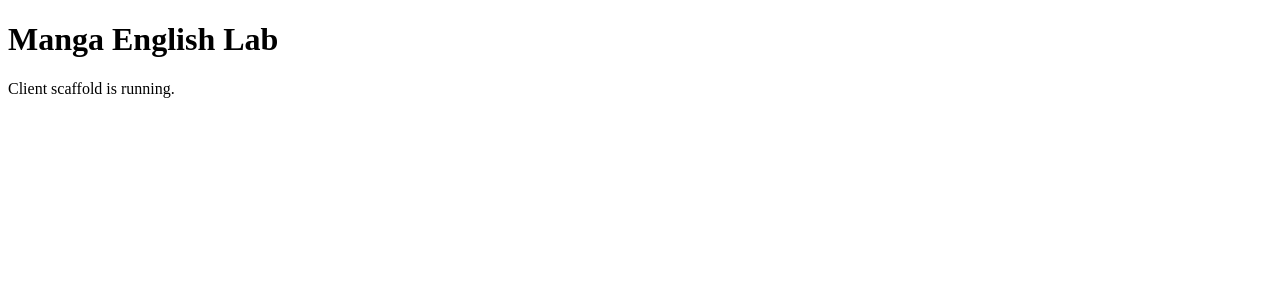
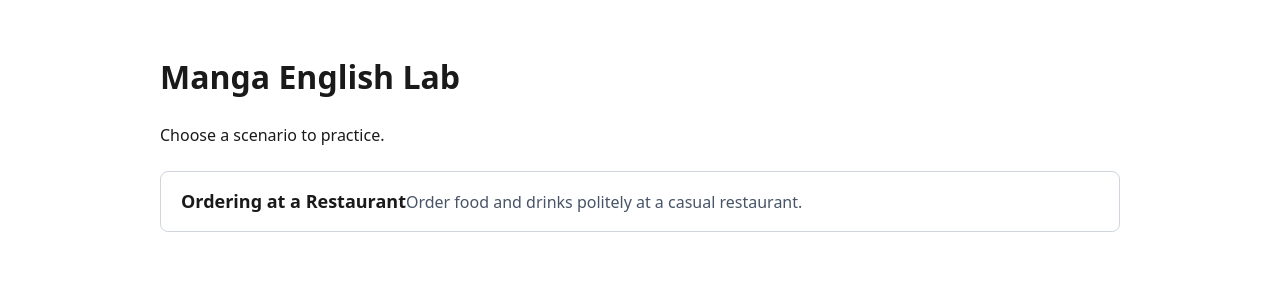
Before and after one commit to nola-connection/manga_english_lab, a React (Vite) app in the folder client/: page / in a window 1280 px wide. Shown: the top 300 px of the page. Built offline with nearby package versions, Linux system fonts and the light colour scheme.

Commit message:
Render Scenario List and Scenario Route From Static Data (MEL-032, #23)

```diff
--- a/client/src/App.jsx
+++ b/client/src/App.jsx
@@ -1,21 +1,18 @@
 import { Routes, Route } from "react-router-dom";
 
-// Base routing shell. Only a placeholder route exists for now; the real
-// ScenarioList (`/`) and ScenarioView (`/scenarios/:slug`) screens arrive with
-// MEL-032. See docs/architecture/frontend-architecture.md.
-function Placeholder() {
-  return (
-    <main>
-      <h1>Manga English Lab</h1>
-      <p>Client scaffold is running.</p>
-    </main>
-  );
-}
+import ScenarioList from "./components/ScenarioList.jsx";
+import ScenarioView from "./components/ScenarioView.jsx";
+import NotFound from "./components/NotFound.jsx";
 
+// Routing shell for the MVP (see docs/architecture/frontend-architecture.md):
+// `/` browses scenarios, `/scenarios/:slug` views one, and a catch-all renders
+// the not-found state.
 export default function App() {
   return (
     <Routes>
-      <Route path="/" element={<Placeholder />} />
+      <Route path="/" element={<ScenarioList />} />
+      <Route path="/scenarios/:slug" element={<ScenarioView />} />
+      <Route path="*" element={<NotFound />} />
     </Routes>
   );
 }
--- /dev/null
+++ b/client/src/components/NotFound.jsx
@@ -0,0 +1,19 @@
+import { Link } from "react-router-dom";
+
+/**
+ * Not-found presentation, reused for an unknown scenario slug and for the
+ * catch-all route. Offers a keyboard-operable link back to the scenario list.
+ */
+export default function NotFound({ title = "Page not found", message }) {
+  return (
+    <main className="app-main">
+      <h1>{title}</h1>
+      <p className="status">
+        {message ?? "We couldn’t find what you were looking for."}
+      </p>
+      <Link className="back-link" to="/">
+        Back to scenarios
+      </Link>
+    </main>
+  );
+}
--- /dev/null
+++ b/client/src/components/ScenarioList.jsx
@@ -0,0 +1,55 @@
+import { Link } from "react-router-dom";
+
+import { useScenarios } from "../hooks/useScenario.js";
+
+/**
+ * Landing page (route `/`). Browses published scenarios from static data and
+ * renders each as a keyboard-operable link to `/scenarios/:slug`.
+ *
+ * The loading state is wired to the fetch hook's `loading` and announced via an
+ * `aria-live` region; the delayed cold-start message that fills this region is
+ * added when the live API is wired in MEL-082 (see frontend-architecture.md).
+ */
+export default function ScenarioList() {
+  const { data: scenarios, loading, error, retry } = useScenarios();
+
+  return (
+    <main className="app-main">
+      <h1>Manga English Lab</h1>
+      <p>Choose a scenario to practice.</p>
+
+      {loading && (
+        <p className="status" role="status" aria-live="polite">
+          Loading scenarios…
+        </p>
+      )}
+
+      {error && !loading && (
+        <div className="status status--error" role="alert">
+          <p>Sorry, we couldn’t load the scenarios.</p>
+          <button type="button" onClick={retry}>
+            Try again
+          </button>
+        </div>
+      )}
+
+      {!loading && !error && scenarios && (
+        <ul className="scenario-list">
+          {scenarios.map((scenario) => (
+            <li key={scenario.slug}>
+              <Link
+                className="scenario-list__link"
+                to={`/scenarios/${scenario.slug}`}
+              >
+                <span className="scenario-list__title">{scenario.title}</span>
+                <span className="scenario-list__summary">
+                  {scenario.summary}
+                </span>
+              </Link>
+            </li>
+          ))}
+        </ul>
+      )}
+    </main>
+  );
+}
--- /dev/null
+++ b/client/src/components/ScenarioView.jsx
@@ -0,0 +1,82 @@
+import { Link, useParams } from "react-router-dom";
+
+import { useScenario } from "../hooks/useScenario.js";
+import NotFound from "./NotFound.jsx";
+
+/**
+ * Scenario route (`/scenarios/:slug`). Resolves the scenario from static data
+ * and shows its overview: title, summary, the available variations, and the
+ * glossary terms. Unknown slugs render the not-found state.
+ *
+ * Rendering panels, speech bubbles, and playback is intentionally out of scope
+ * here (MEL-033+); this view only proves the route resolves to a scenario.
+ */
+export default function ScenarioView() {
+  const { slug } = useParams();
+  const { data: scenario, loading, error, retry } = useScenario(slug);
+
+  if (loading) {
+    return (
+      <main className="app-main">
+        <p className="status" role="status" aria-live="polite">
+          Loading scenario…
+        </p>
+      </main>
+    );
+  }
+
+  if (error?.code === "NOT_FOUND") {
+    return (
+      <NotFound
+        title="Scenario not found"
+        message={`We couldn't find a scenario for "${slug}".`}
+      />
+    );
+  }
+
+  if (error) {
+    return (
+      <main className="app-main">
+        <div className="status status--error" role="alert">
+          <p>Sorry, we couldn’t load this scenario.</p>
+          <button type="button" onClick={retry}>
+            Try again
+          </button>
+        </div>
+      </main>
+    );
+  }
+
+  return (
+    <main className="app-main">
+      <Link className="back-link" to="/">
+        Back to scenarios
+      </Link>
+      <h1>{scenario.title}</h1>
+      <p>{scenario.summary}</p>
+
+      <section aria-labelledby="variations-heading">
+        <h2 id="variations-heading">Variations</h2>
+        <ul>
+          {scenario.variations.map((variation) => (
+            <li key={variation.key}>{variation.label}</li>
+          ))}
+        </ul>
+      </section>
+
+      {scenario.glossary?.length > 0 && (
+        <section aria-labelledby="glossary-heading">
+          <h2 id="glossary-heading">Glossary</h2>
+          <dl>
+            {scenario.glossary.map((entry) => (
+              <div key={entry.term}>
+                <dt>{entry.term}</dt>
+                <dd>{entry.definition}</dd>
+              </div>
+            ))}
+          </dl>
+        </section>
+      )}
+    </main>
+  );
+}
--- a/client/src/main.jsx
+++ b/client/src/main.jsx
@@ -3,6 +3,7 @@ import { createRoot } from "react-dom/client";
 import { BrowserRouter } from "react-router-dom";
 
 import App from "./App.jsx";
+import "./styles/app.css";
 
 createRoot(document.getElementById("root")).render(
   <StrictMode>
--- /dev/null
+++ b/client/src/styles/app.css
@@ -0,0 +1,77 @@
+/* Baseline styles for the MVP scenario browse/view screens (MEL-032). */
+
+:root {
+  --focus-ring: 3px solid #1a5fd0;
+  --focus-offset: 2px;
+}
+
+body {
+  margin: 0;
+  font-family:
+    system-ui,
+    -apple-system,
+    "Segoe UI",
+    Roboto,
+    sans-serif;
+  line-height: 1.5;
+  color: #1a1a1a;
+}
+
+.app-main {
+  max-width: 60rem;
+  margin: 0 auto;
+  padding: 2rem 1.25rem;
+}
+
+/* Visible focus for keyboard users on every interactive element (a11y req). */
+a:focus-visible,
+button:focus-visible {
+  outline: var(--focus-ring);
+  outline-offset: var(--focus-offset);
+}
+
+.scenario-list {
+  list-style: none;
+  margin: 1.5rem 0 0;
+  padding: 0;
+  display: grid;
+  gap: 0.75rem;
+}
+
+.scenario-list__link {
+  display: block;
+  padding: 1rem 1.25rem;
+  border: 1px solid #d0d5dd;
+  border-radius: 0.5rem;
+  text-decoration: none;
+  color: inherit;
+}
+
+.scenario-list__link:hover {
+  border-color: #1a5fd0;
+}
+
+.scenario-list__title {
+  margin: 0 0 0.25rem;
+  font-size: 1.125rem;
+  font-weight: 600;
+}
+
+.scenario-list__summary {
+  margin: 0;
+  color: #475467;
+}
+
+.status {
+  margin-top: 1.5rem;
+  color: #475467;
+}
+
+.status--error {
+  color: #b42318;
+}
+
+.back-link {
+  display: inline-block;
+  margin-bottom: 1rem;
+}
```
